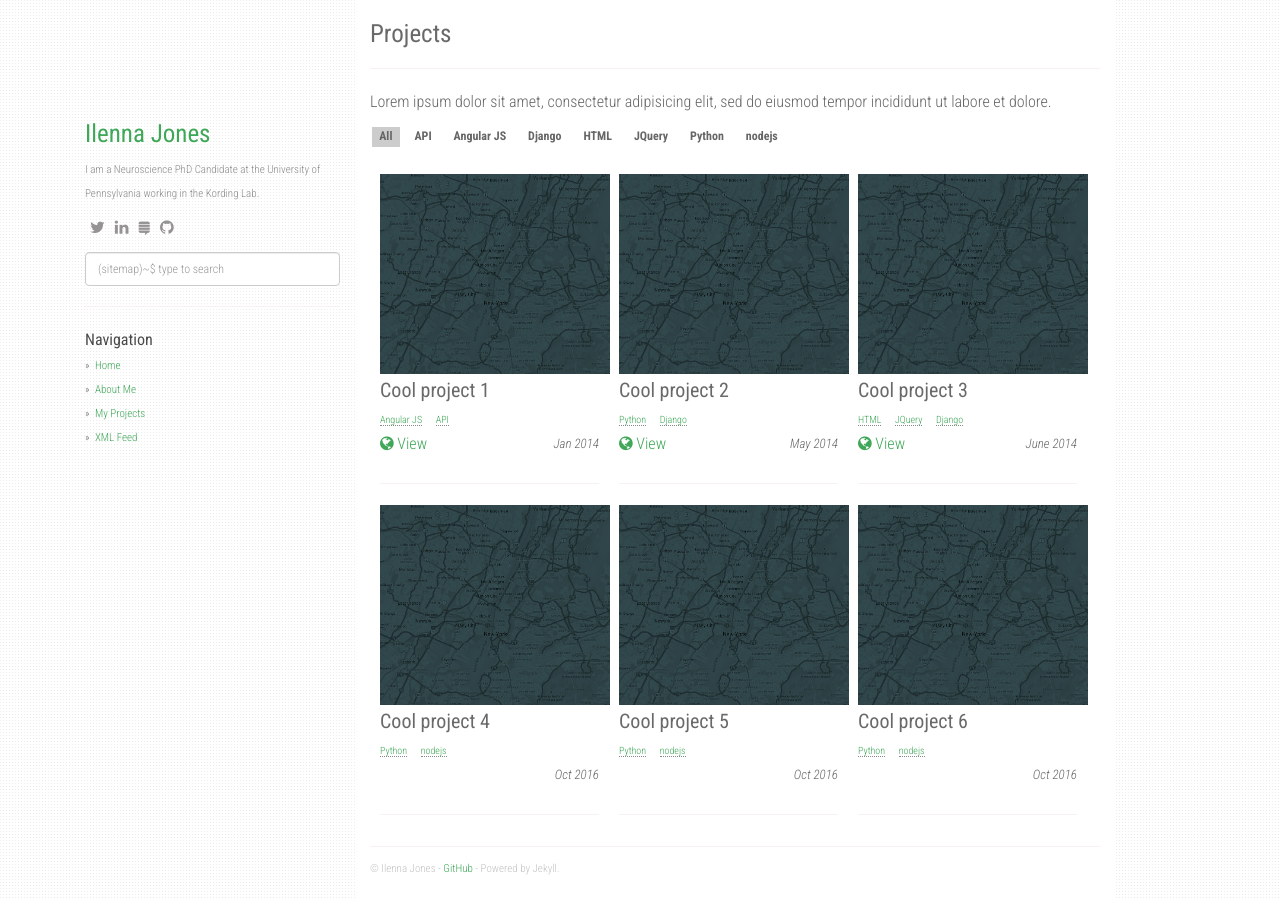
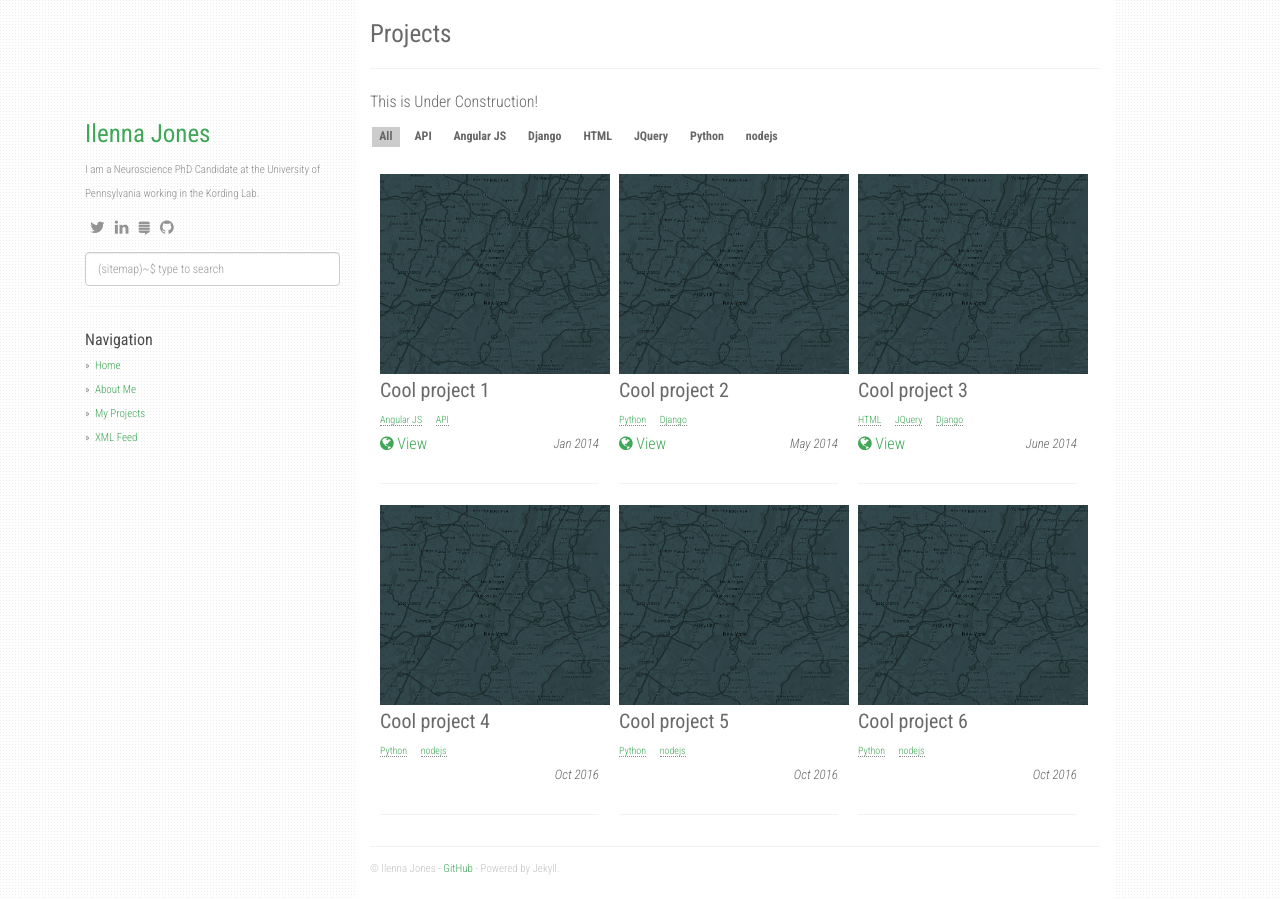
Before and after one commit to ilennaj/ilennaj-old.github.io, a Jekyll site: the page built from projects.md, in a window 1280 px wide. Built offline with Jekyll 4.4.1, drawn with Linux system fonts in a browser that asks for light colours; nearby versions of some CDN libraries.

Commit message:
Update projects.md

```diff
--- a/projects.md
+++ b/projects.md
@@ -4,4 +4,4 @@ title: Projects
 permalink: /projects/
 ---
 
-Lorem ipsum dolor sit amet, consectetur adipisicing elit, sed do eiusmod tempor incididunt ut labore et dolore.
+This is Under Construction!
```
